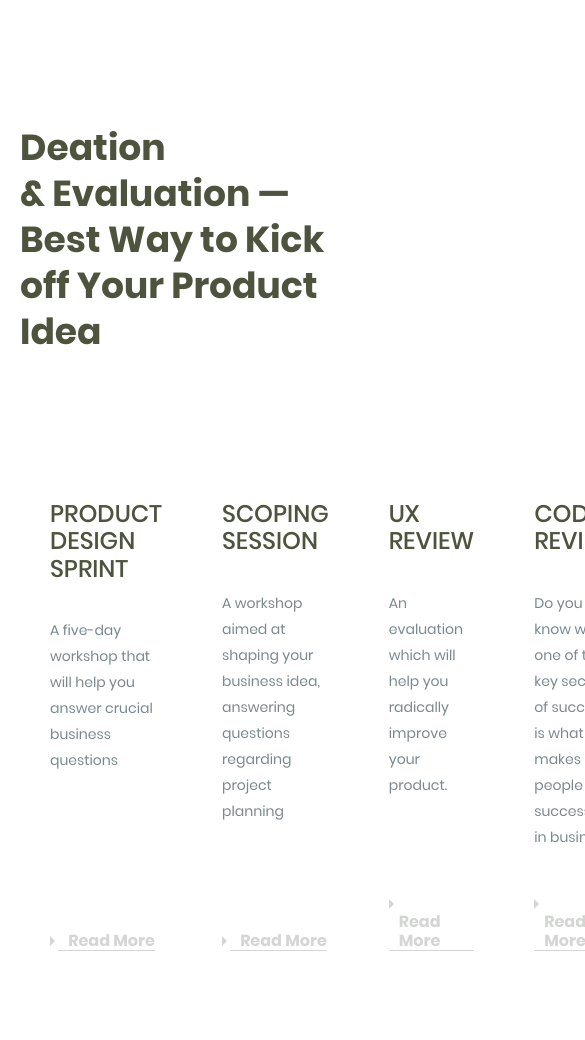
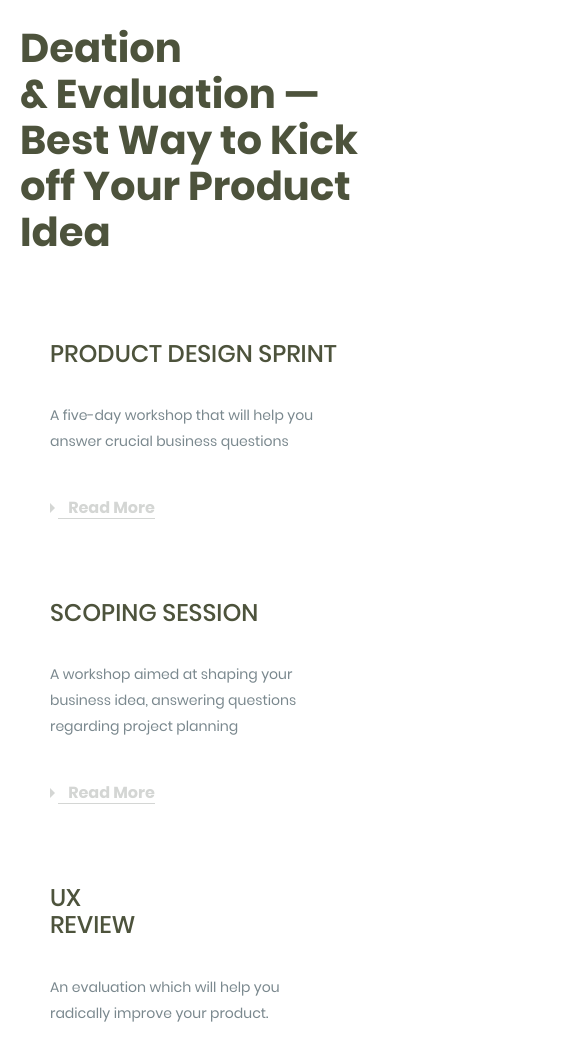
Before and after one commit to akamaliev/html_css, a plain HTML site: page webovio.html in a window 390 px wide. Shown: the part 960-2000 px from the top of the page, 585 px wide, since content can reach past the window. Drawn offline with Linux system fonts and the light colour scheme.

Commit message:
adaptive
adaptive

```diff
--- a/css/webovio.css
+++ b/css/webovio.css
@@ -159,13 +159,15 @@ img {
 .articles {
   display: flex;
   justify-content: space-between;
-
 }
 .article {
   display: flex;
   flex-direction: column;
   max-width: 255px;
   padding: 40px 30px;
+}
+.second__article {
+
 }
 
 .article__title {
@@ -210,7 +212,7 @@ img {
   width: calc(1170px + (100% - 1170px) / 2);
   background: #FAFAFA;
   z-index: -1;
-  box-shadow:  7px 7px 5px 0px rgba(50, 50, 50, 0.75);
+  box-shadow: 50px 130px 100px rgba(0, 0, 0, 0.145947);
 }
 
 .third__content-wrap::after {
@@ -389,6 +391,15 @@ img {
 } */
 
 @media (max-width:991.8px) {
+  .articles {
+    flex-wrap: wrap;
+  }
+  .article{
+    max-width: unset;
+  }
+  .second__article {
+    width: 50%;
+  }
   .footer__email-social {
     width: 100%;
     border-top: 1px solid #5D6544;
@@ -407,6 +418,21 @@ img {
 }
 
 @media (max-width:575.8px) {
+  .articles {
+    flex-direction: column;
+  }
+  .second {
+      padding: 60px 0 60px;
+  }
+  .second__article {
+    width: 100%;
+  }
+  .title {
+      font-size: 40px;
+  }
+  .second__title {
+      margin-bottom: 45px;
+  }
   .container {
     padding: 0 20px;
   }
--- a/webovio.html
+++ b/webovio.html
@@ -44,7 +44,7 @@
       <div class="container">
         <h2 class="title second__title">Deation &amp;&nbsp;Evaluation&nbsp;&mdash; Best Way to&nbsp;Kick off Your Product Idea</h2>
         <div class="articles">
-          <article class="article">
+          <article class="article second__article">
             <h2 class="article__title">Product Design Sprint</h2>
             <p class="article__text">
               A five-day workshop that will help you answer crucial business questions
@@ -54,7 +54,7 @@
               <span class="link__text">Read More</span>
             </a>
           </article>
-          <article class="article">
+          <article class="article second__article">
             <h2 class="article__title">Scoping Session</h2>
             <p class="article__text">
               A workshop aimed at shaping your business idea, answering questions regarding project planning
@@ -64,7 +64,7 @@
               <span class="link__text">Read More</span>
             </a>
           </article>
-          <article class="article">
+          <article class="article second__article">
             <h2 class="article__title">UX <br> Review</h2>
             <p class="article__text">
               An evaluation which will help you radically improve your product.
@@ -74,7 +74,7 @@
               <span class="link__text">Read More</span>
             </a>
           </article>
-          <article class="article">
+          <article class="article second__article">
             <h2 class="article__title">Code <br> Review</h2>
             <p class="article__text">
               Do you know what one of the key secrets of success
```
